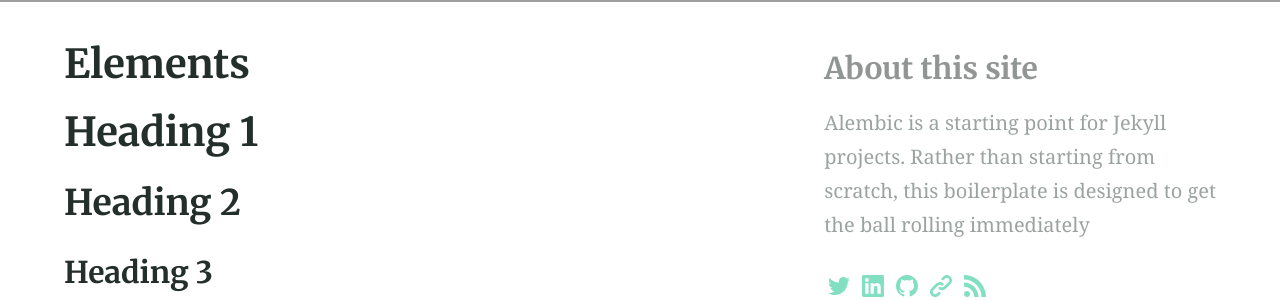
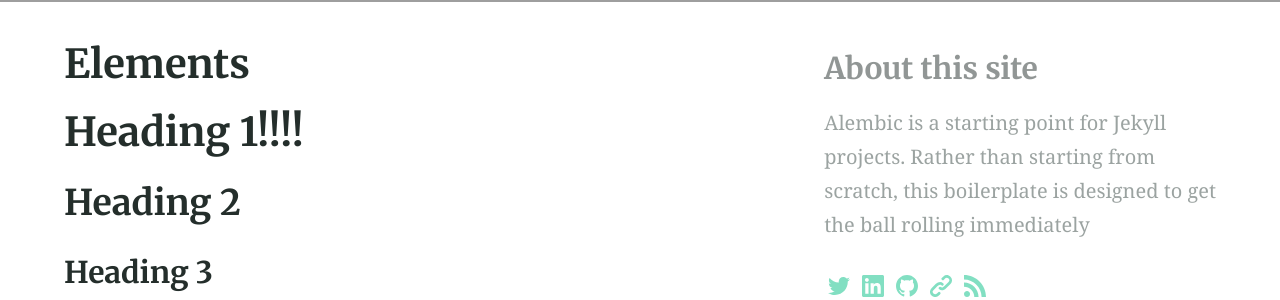
Before and after one commit to davbree/maroon-amaranth, a Jekyll site: the page built from elements.md, in a window 1280 px wide and 900 px high. Shown: the part 406-706 px from the top of the window. Built offline with Jekyll 4.4.1, drawn with Linux system fonts in a browser that asks for light colours; grey boxes are pictures that could not be loaded.

```diff
--- a/elements.md
+++ b/elements.md
@@ -6,7 +6,7 @@ excerpt: A demo of Markdown and HTML includes
 aside: true
 ---
 
-# Heading 1
+# Heading 1!!!!
 
 ## Heading 2
 
```
